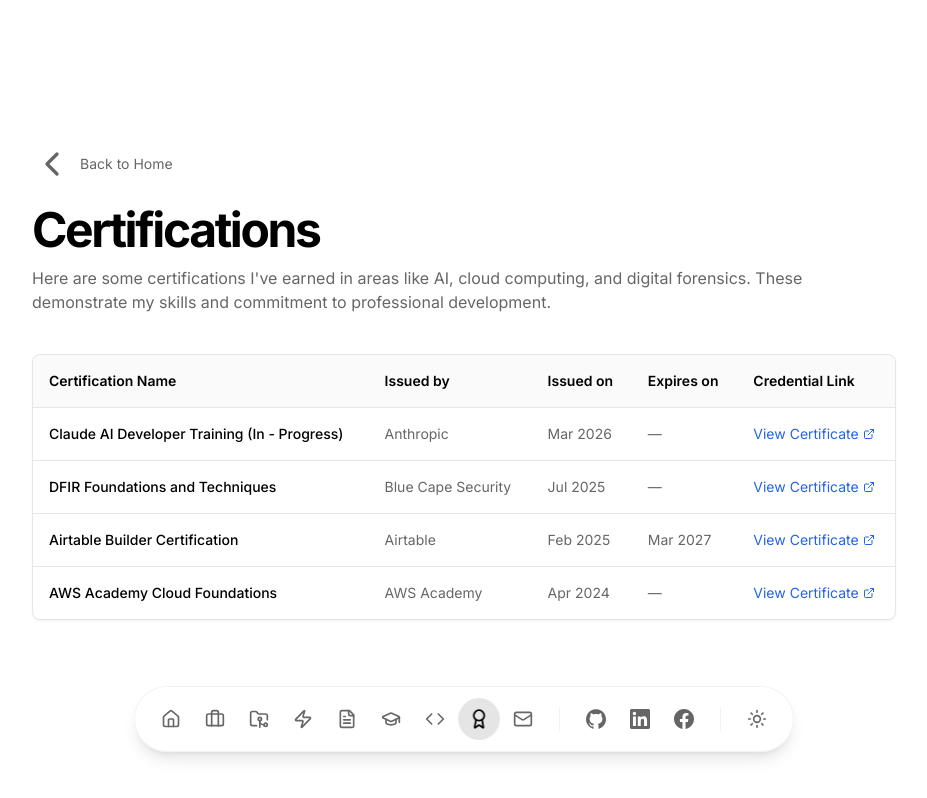
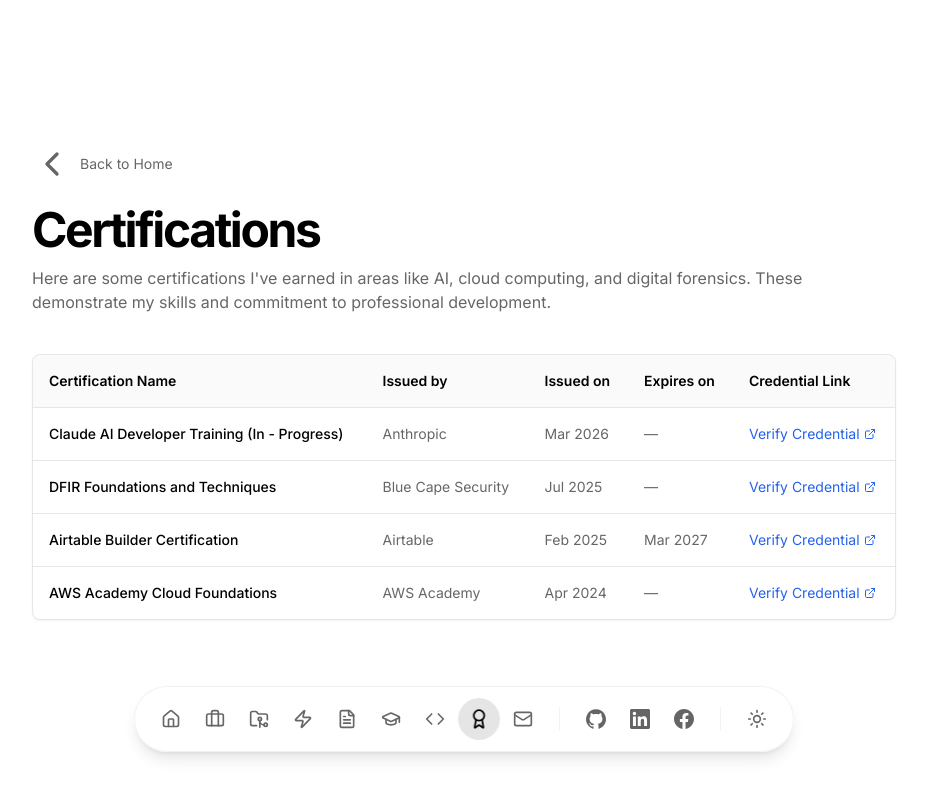
Before and after one commit to Gujetamaa/ibanez-portfolio, a Next.js app: page /certifications in a window 1280 px wide. Shown: the top 798 px of the page, without its empty margins (176-1103 px from the left). Built offline with nearby package versions, Linux system fonts and the light colour scheme.

Commit message:
fixed link again

```diff
--- a/src/app/certifications/page.tsx
+++ b/src/app/certifications/page.tsx
@@ -34,7 +34,7 @@
     issuer: "Airtable",
     issuedOn: "Feb 2025",
     expiresOn: "Mar 2027",
-    link: "/certifications/airtable-builder.pdf",
+    link: "http://verify.skilljar.com/c/ydmgwrodijpm",
   },
   {
     name: "AWS Academy Cloud Foundations",
@@ -137,7 +137,7 @@
                     rel="noopener noreferrer"
                     className="inline-flex items-center gap-1 text-blue-600 hover:underline underline-offset-4"
                   >
-                    View Certificate
+                    Verify Credential
                     <ExternalLink className="w-3 h-3" />
                   </Link>
                 </td>
```
Also changed, not shown: public/certifications/google-data-analytics-professional.png (deleted).
